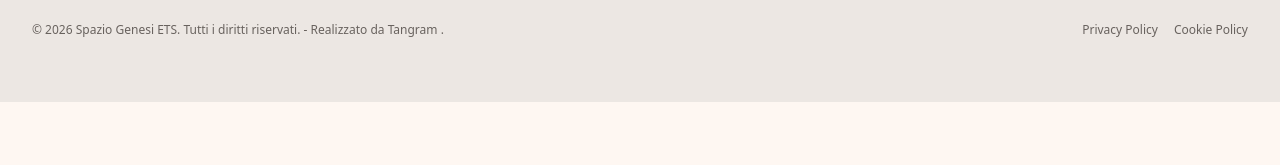
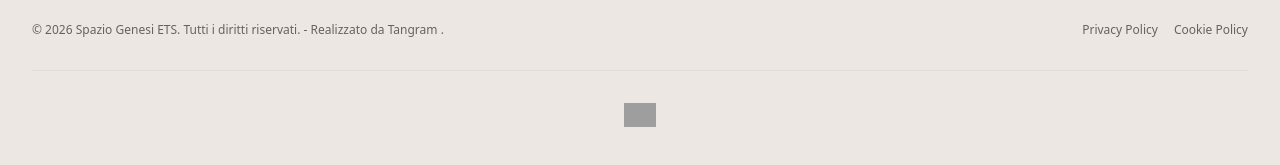
Before and after one commit to SPAZIO-GENESI/sito_2026, an Astro site: page / in a window 1280 px wide. Shown: the part 2833-2998 px from the top of the page. Before the commit the page ends 2935 px from the top, so only its background shows below. Built offline with nearby package versions, Linux system fonts and the light colour scheme; Astro itself is replaced by a stand-in of ours; grey boxes are pictures that could not be loaded.

Commit message:
footer: aggiunge badge ElevenLabs Impact Program

```diff
--- a/src/components/SgFooter.astro
+++ b/src/components/SgFooter.astro
@@ -98,5 +98,12 @@ import { u } from '../utils/url'
         </a>
       </div>
     </div>
+
+    <div class="border-t border-border pt-8 mt-8 flex justify-center">
+      <a href="https://elevenlabs.io/impact-program" target="_blank" rel="noopener noreferrer">
+        <img src="https://eleven-public-cdn.elevenlabs.io/payloadcms/rxk2xwmcbb-elevenlabs-logo-black.svg"
+          alt="ElevenLabs Impact Program" class="h-6 w-auto dark:invert" />
+      </a>
+    </div>
   </div>
 </footer>
```
